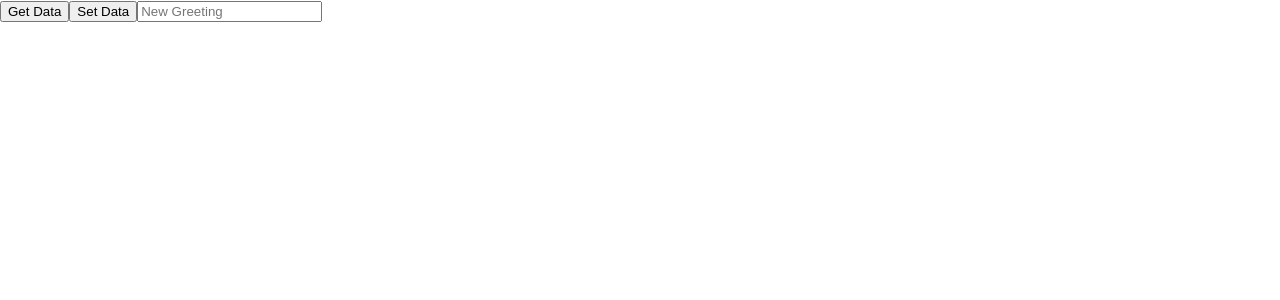
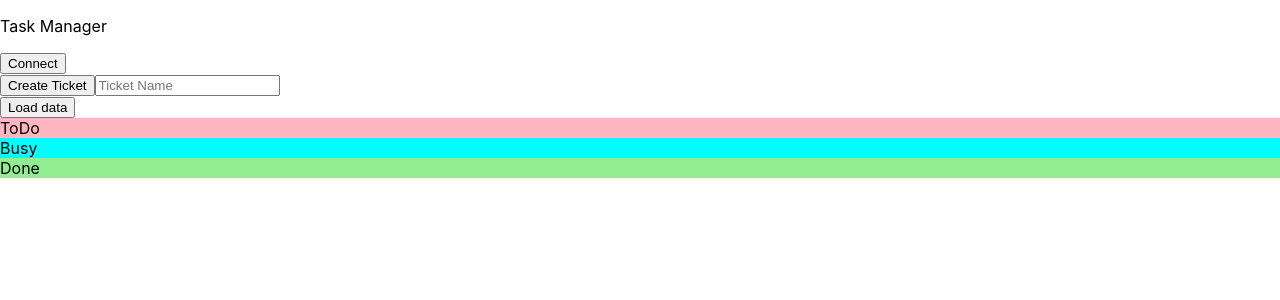
Before and after one commit to RedVelvetZip/scrum-dapp, a React (Create React App) app in the folder scrum/: page / in a window 1280 px wide. Shown: the top 300 px of the page. Built offline with nearby package versions, Linux system fonts and the light colour scheme; no server answers.

Commit message:
add function buttons

```diff
--- a/scrum/src/App.tsx
+++ b/scrum/src/App.tsx
@@ -1,55 +1,193 @@
 import { useState, useEffect } from "react";
 import { ethers } from "ethers";
-import Greeter from "./artifacts/contracts/Greeter.sol/Greeter.json"
+import Manager from "./artifacts/contracts/Manager.sol/Manager.json"
+import { Contract } from "web3-eth-contract"
 declare var window: any;
+interface ITicket {
+  status: number,
+  name: string,
+  index: number
+}
 
 function App() {
-  const [data, setData] = useState<string>();
-  const [contract, setContract] = useState<any>(); //TODO: add Greeter type to types/index.d.ts and remove this 'as any'
+  const [name, setName] = useState("");
+  const [account, setAccount] = useState("");
+  const [contract, setContract] = useState<any>(); //TODO: figure out how to declare this with <Contract> instead of <any>
+  const [tickets, setTickets] = useState<ITicket[]>([]);
 
-  const getData = async () => {
-    const data = await contract.greet();
-    setData(data);
+  const getTickets = async () => {
+    const res = await contract.getTickets();
+    setTickets(res);
   }
 
-  const updateData = async () => {
-    const transaction = await contract.setGreeting(data);
+  const createTicket = async (_name: string) => {
+    const transaction = await contract.createTicket(_name)
     await transaction.wait();
-    getData();
+    getTickets();
+  }
+
+  const updateTicketStatus = async (_index: number, _status: number) => {
+    const transaction = await contract.updateTicketStatus(_index, _status)
+    await transaction.wait();
+    getTickets();
+  }
+
+  const renameTicket = async (_index: number) => {
+    let newName = prompt("Please enter a new ticket name", "");
+    const transaction = await contract.renameTicket(_index, newName)
+    await transaction.wait();
+    getTickets();
   }
 
   const initConnection = async () => {
-    console.log(process.env.REACT_APP_KEY)
-    if (typeof window.ethereum !== undefined) {
-      await window.ethereum.request({ method: "eth_requestAccounts" });
+    if (typeof window.ethereum !== "undefined") {
+      const accounts = await window.ethereum.request({ method: "eth_requestAccounts" });
       const provider = new ethers.providers.Web3Provider(window.ethereum);
       const signer = provider.getSigner();
+      setAccount(accounts[0]);
       setContract(
         new ethers.Contract(
-          "0x5fbdb2315678afecb367f032d93f642f64180aa3", //from terminal after deploy.js called
-          Greeter.abi,
+          "0x5FbDB2315678afecb367f032d93F642f64180aa3", //from terminal after deploy.js called
+          Manager.abi,
           signer
         )
       )
     } else {
-      console.log("Install metamask >:|");
+      console.log("Install metamask, NOW >:|")
     }
-  }
+  };
 
   useEffect(() => {
     initConnection();
   }, []);
 
+
+  // //Old functions for Greeter V1
+  // const [data, setData] = useState<string>();
+  // const [contract, setContract] = useState<any>(); //TODO: add Greeter type to types/index.d.ts and remove this 'as any'
+  // const getData = async () => {
+  //   const data = await contract.greet();
+  //   setData(data);
+  // }
+  // const updateData = async () => {
+  //   const transaction = await contract.setGreeting(data);
+  //   await transaction.wait();
+  //   getData();
+  // }
+  // const initConnection = async () => {
+  //   console.log(process.env.REACT_APP_KEY)
+  //   if (typeof window.ethereum !== undefined) {
+  //     await window.ethereum.request({ method: "eth_requestAccounts" });
+  //     const provider = new ethers.providers.Web3Provider(window.ethereum);
+  //     const signer = provider.getSigner();
+  //     setContract(
+  //       new ethers.Contract(
+  //         "0x5fbdb2315678afecb367f032d93f642f64180aa3", //from terminal after deploy.js called
+  //         Manager.abi,
+  //         signer
+  //       )
+  //     )
+  //   } else {
+  //     console.log("Install metamask >:|");
+  //   }
+  // }
+  // useEffect(() => {
+  //   initConnection();
+  // }, []);
+
   return (
     <div className="App">
-      <button onClick={getData}>Get Data</button>
-      <button onClick={updateData}>Set Data</button>
+      <div className="header">
+        <p>Task Manager</p>
+        {account != "" ? (
+          <p>Connected to {account.substring(0, 9)}...</p>
+        ) : (
+          <button onClick={initConnection}>Connect</button>
+        )}
 
-      <input
-        onChange={(e) => setData(e.target.value)}
-        placeholder="New Greeting"
-      />
-      <p>{data}</p>
+      </div>
+      <div className="input_section">
+        <div>
+          <button
+            className="big_button"
+            onClick={() => createTicket(name)}>
+            Create Ticket
+          </button>
+          <input
+            className="input"
+            onChange={(e) => setName(e.target.value)}
+            placeholder="Ticket Name"
+          />
+        </div>
+        <button
+          className="big_button"
+          onClick={getTickets}>
+          Load data
+        </button>
+      </div>
+
+
+      <div className="main">
+        <div className="main_col" style={{ backgroundColor: "lightpink" }}>
+          <div className="main_col_heading">
+            ToDo
+          </div>
+          {tickets
+            .map((ticket, index) => ({ id: index, item: ticket}))
+            .filter((ticket) => ticket.item.status == 0)
+            .map((ticket, index) => {
+              return (
+                <div className="main_ticket_card">
+                  <p className="main_ticket_card_id">#{ticket.item.index}</p>
+                  <p >{ticket.item.name}</p>
+                  <div className="main_ticket_button_section">
+                    <button
+                      className="small_button"
+                      style={{ backgroundColor: "lightblue" }}
+                      onClick={() => updateTicketStatus(ticket.id, 1)}>
+                      Busy
+                    </button>
+                    <button
+                      className="small_button"
+                      style={{ backgroundColor: "lightGreen" }}
+                      onClick={() => updateTicketStatus(ticket.id, 2)}>
+                      Done
+                    </button>
+                    <button
+                      className="small_button"
+                      style={{ backgroundColor: "lightGrey" }}
+                      onClick={() => renameTicket(ticket.id)}>
+                      Rename
+                    </button>
+                  </div>
+                </div>
+              )
+            })
+          }
+        </div>
+        <div className="main_col" style={{ backgroundColor: "cyan" }}>
+          <div className="main_col_heading">
+            Busy
+          </div>
+          {tickets
+            .filter((ticket) => ticket.status == 1)
+            .map((ticket, index) => {
+              return <p>{ticket.name}</p>
+            })
+          }
+        </div>
+        <div className="main_col" style={{ backgroundColor: "lightgreen" }}>
+          <div className="main_col_heading">
+            Done
+          </div>
+          {tickets
+            .filter((ticket) => ticket.status == 2)
+            .map((ticket, index) => {
+              return <p>{ticket.name}</p>
+            })
+          }
+        </div>
+      </div>
     </div>
   );
 }
```
Also changed, not shown: 1 other file (tests, documents, lock files or other folders).
